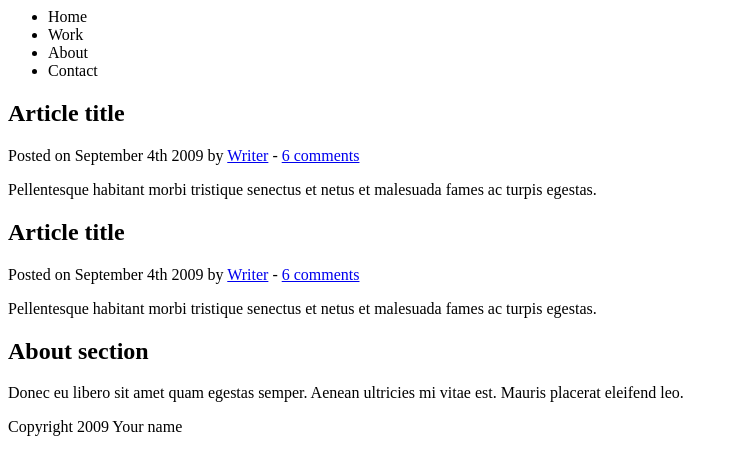
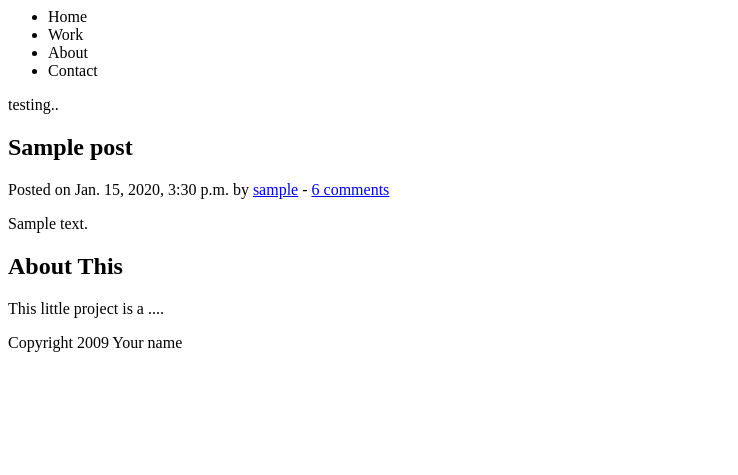
Before and after one commit to gideondsouza/my-django-blog, a Django app: page / in a window 1280 px wide. Shown: the top 475 px of the page, without its empty margins (0-738 px from the left). Run offline with Django 3.2, Linux system fonts and the light colour scheme; tables that the repository leaves empty hold one stand-in row (values such as "Sample post").

Commit message:
Updated to now show posts added into the DB

```diff
--- a/mysite/blog/templates/blog/post_list.html
+++ b/mysite/blog/templates/blog/post_list.html
@@ -3,6 +3,7 @@
 <head>
 	<meta http-equiv="Content-Type" content="text/html; charset=UTF-8" />
 	<title>Your Website</title>
+{#    <link rel="stylesheet" href="styles.css" />#}
 </head>
 
 <body>
@@ -19,8 +20,19 @@
 	</header>
 
 	<section>
+    testing..
 
-		<article>
+	{% for p in posts %}
+        <article>
+			<header>
+				<h2>{{ p.title }}</h2>
+				<p>Posted on <time datetime="2009-09-04T16:31:24+02:00">{{ p.created_date }}</time> by <a href="#">{{ p.author }}</a> - <a href="#comments">6 comments</a></p>
+			</header>
+			<p> {{ p.text }}</p>
+		</article>
+    {% endfor %}
+
+    <!--<article>
 			<header>
 				<h2>Article title</h2>
 				<p>Posted on <time datetime="2009-09-04T16:31:24+02:00">September 4th 2009</time> by <a href="#">Writer</a> - <a href="#comments">6 comments</a></p>
@@ -34,13 +46,13 @@
 				<p>Posted on <time datetime="2009-09-04T16:31:24+02:00">September 4th 2009</time> by <a href="#">Writer</a> - <a href="#comments">6 comments</a></p>
 			</header>
 			<p>Pellentesque habitant morbi tristique senectus et netus et malesuada fames ac turpis egestas.</p>
-		</article>
+	</article>-->
 
 	</section>
 
 	<aside>
-		<h2>About section</h2>
-		<p>Donec eu libero sit amet quam egestas semper. Aenean ultricies mi vitae est. Mauris placerat eleifend leo.</p>
+		<h2>About This</h2>
+		<p>This little project is a ....</p>
 	</aside>
 
 	<footer>
--- a/mysite/blog/views.py
+++ b/mysite/blog/views.py
@@ -3,5 +3,5 @@ from django.utils import timezone
 from .models import Post
 
 def post_list(request):
-    posts  = Post.objects.filter(published_date__lte=timezone.now()).order_by('published_date')
-    return render(request, 'blog/post_list.html', {"posts":posts})
+    posts = Post.objects.all() #Post.objects.filter(published_date__lte=timezone.now()).order_by('published_date')
+    return render(request, 'blog/post_list.html', {"posts": posts})
```
